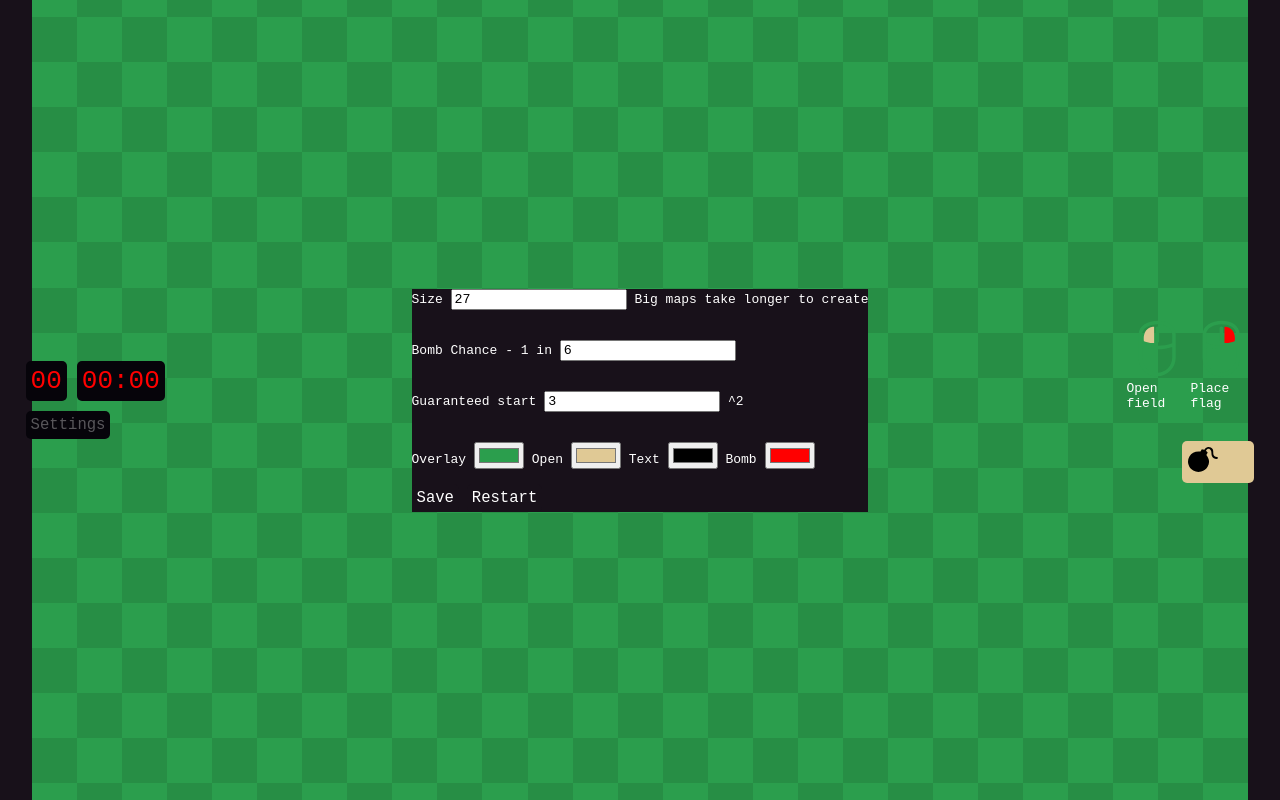
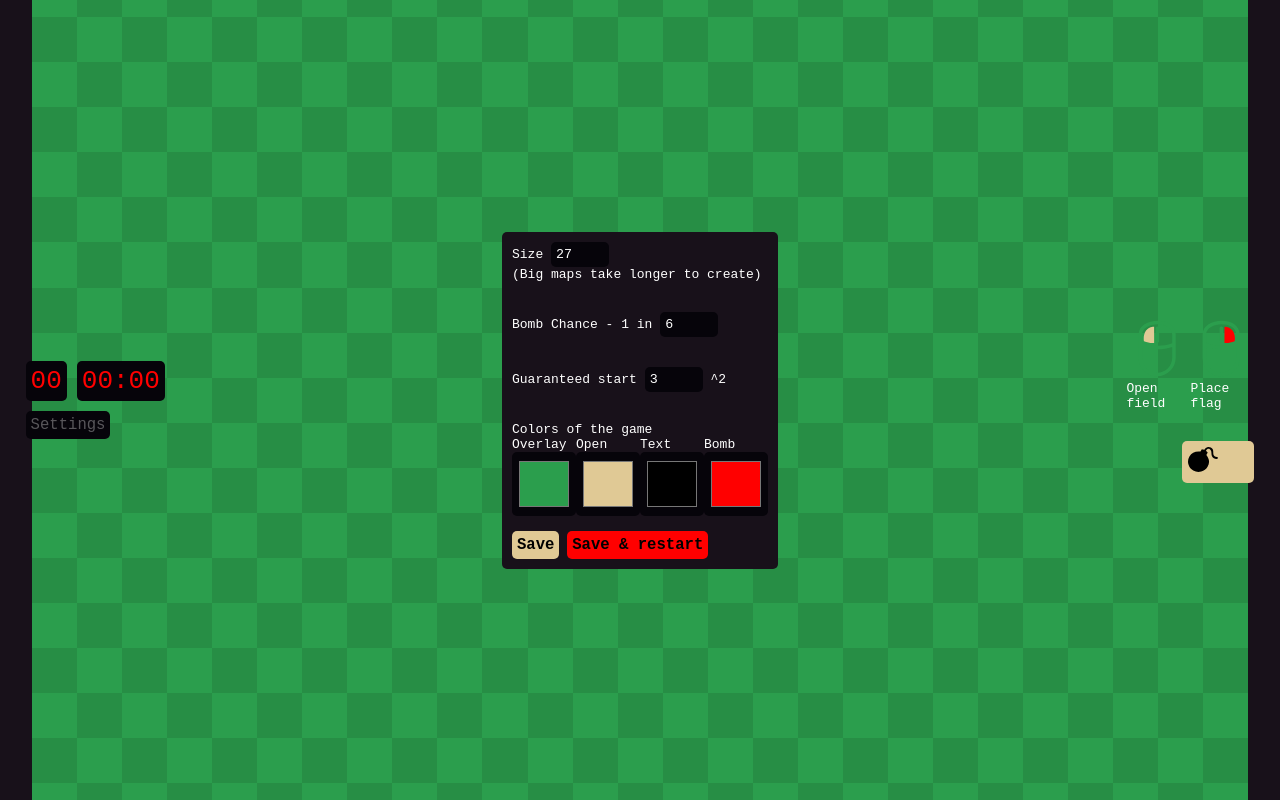
Before and after one commit to Jun1l1ll1/minesweeperWEB, a plain HTML site: page index.html in a window 1280 px wide. Both pictures are taken after a click on the button "Settings". Shown: the top 800 px of the page. Drawn offline with Linux system fonts and the light colour scheme.

Commit message:
smal fixes on settings menu

```diff
--- a/game.js
+++ b/game.js
@@ -401,13 +401,14 @@ function hexToRgb(hex) {
 
 
 function displayColorsOnHTML() {
-    let board_bg_div = document.getElementById("game_board_bg")
+    // let board_bg_div = document.getElementById("game_board_bg")
     let r = document.querySelector(':root');
 
-    board_bg_div.style.color = current_colors.font;
+    // board_bg_div.style.color = current_colors.font;
     r.style.setProperty('--bomb_color', current_colors.bomb);
     r.style.setProperty('--board_color', current_colors.board);
     r.style.setProperty('--field_color', current_colors.bg);
+    r.style.setProperty('--text_color', current_colors.font);
 }
 
 function changeColorToPreset(mode, color) {
@@ -430,18 +431,15 @@ function displaySettingsOnHTML() {
 function showSettings() {
     let setting_div = document.getElementById("settings_overlay");
     let open_btn = document.getElementById("open_setting_btn");
-    let save_btn = document.getElementById("save_setting_btn");
     let reset_btn = document.getElementById("restart_btn");
 
     if (setting_div.style.display != "flex") {
         reset_btn.style.display = "none";
         open_btn.style.display = "none";
-        // save_btn.style.display = "block";
         setting_div.style.display = "flex";
     } else {
         reset_btn.style.display = "block";
         open_btn.style.display = "block";
-        // save_btn.style.display = "none";
         setting_div.style.display = "none";
     }
 }
--- a/index.html
+++ b/index.html
@@ -63,8 +63,8 @@
     <div class="center_child_above" id="settings_overlay">
         <div id="settings">
             <label for="map_size">Size</label>
-            <input type="number" name="map_size" id="map_size" value="9"/>
-            <span>Big maps take longer to create</span><br/>
+            <input type="number" name="map_size" id="map_size" value="9"/><br/>
+            <span>(Big maps take longer to create)</span><br/>
             <span id="map_size_note" class="setting_note">Size must be an odd number above 0</span><br/><br/>
 
             <label for="bomb_percent">Bomb Chance - 1 in</label>
@@ -75,22 +75,28 @@
             <input type="number" name="safe_start" id="safe_start" value="3"> <span>^2</span><br/>
             <span id="safe_start_note" class="setting_note">Must be an odd number above 0</span><br/><br/>
 
-            <div>
-                <label for="overlay_color">Overlay</label>
-                <input type="color" id="overlay_color" value="#000000">
-
-                <label for="open_color">Open</label>
-                <input type="color" id="open_color" value="#000000">
-
-                <label for="text_color">Text</label>
-                <input type="color" id="text_color" value="#000000">
-
-                <label for="bomb_color">Bomb</label>
-                <input type="color" id="bomb_color" value="#000000">
+            <span>Colors of the game</span>
+            <div id="color_picker_cont">
+                <div>
+                    <label for="overlay_color">Overlay</label><br/>
+                    <input type="color" id="overlay_color" value="#000000">
+                </div>
+                <div>
+                    <label for="open_color">Open</label><br/>
+                    <input type="color" id="open_color" value="#000000">
+                </div>
+                <div>
+                    <label for="text_color">Text</label><br/>
+                    <input type="color" id="text_color" value="#000000">
+                </div>
+                <div>
+                    <label for="bomb_color">Bomb</label><br/>
+                    <input type="color" id="bomb_color" value="#000000">
+                </div>
             </div><br/>
 
             <button id="save_setting_btn" onclick="saveSettings()">Save</button>
-            <button id="restart_btn" onclick="restartGame(true)">Restart</button>
+            <button id="restart_btn" onclick="restartGame(true)">Save & restart</button>
         </div>
     </div>
 
@@ -119,6 +125,7 @@
         --bomb_color: 255, 255, 255;
         --board_color: #ffaccc;
         --field_color: #e0c995;
+        --text_color: #000000;
 
         --flag_toggle_size: 30px;
         --flag_toggle_padding: 6px;
@@ -296,9 +303,42 @@
             position: absolute;
             background-color: #18111a;
             color: white;
+            padding: 10px;
+            border-radius: 5px;
+            min-width: 20vw;
+
+            input {
+                background-color: #06040a;
+                color-scheme: dark;
+                border: none;
+                border-radius: 5px;
+                padding: 5px;
+                color: white;
+                width: 3rem;
+                &[type=color] {
+                    width: 4rem;
+                    height: 4rem;
+                }
+            }
+
+            #color_picker_cont {
+                display: flex;
+                justify-content: space-evenly;
+            }
+
+            button {
+                background-color: var(--field_color);
+                color: var(--text_color);
+                font-weight: bold;
+                &#restart_btn {
+                    background-color: rgb(var(--bomb_color));
+                }
+            }
 
             .setting_note {
                 display: none;
+                color: rgb(var(--bomb_color));
+                text-shadow: .5px .5px 0px #ff0000;
             }
         }
 
@@ -323,7 +363,7 @@
 
     #game_board_bg {
         background-color: var(--field_color);
-        color: #72203f;
+        color: var(--text_color);
 
         border-radius: 5px;
         overflow: hidden;
```
